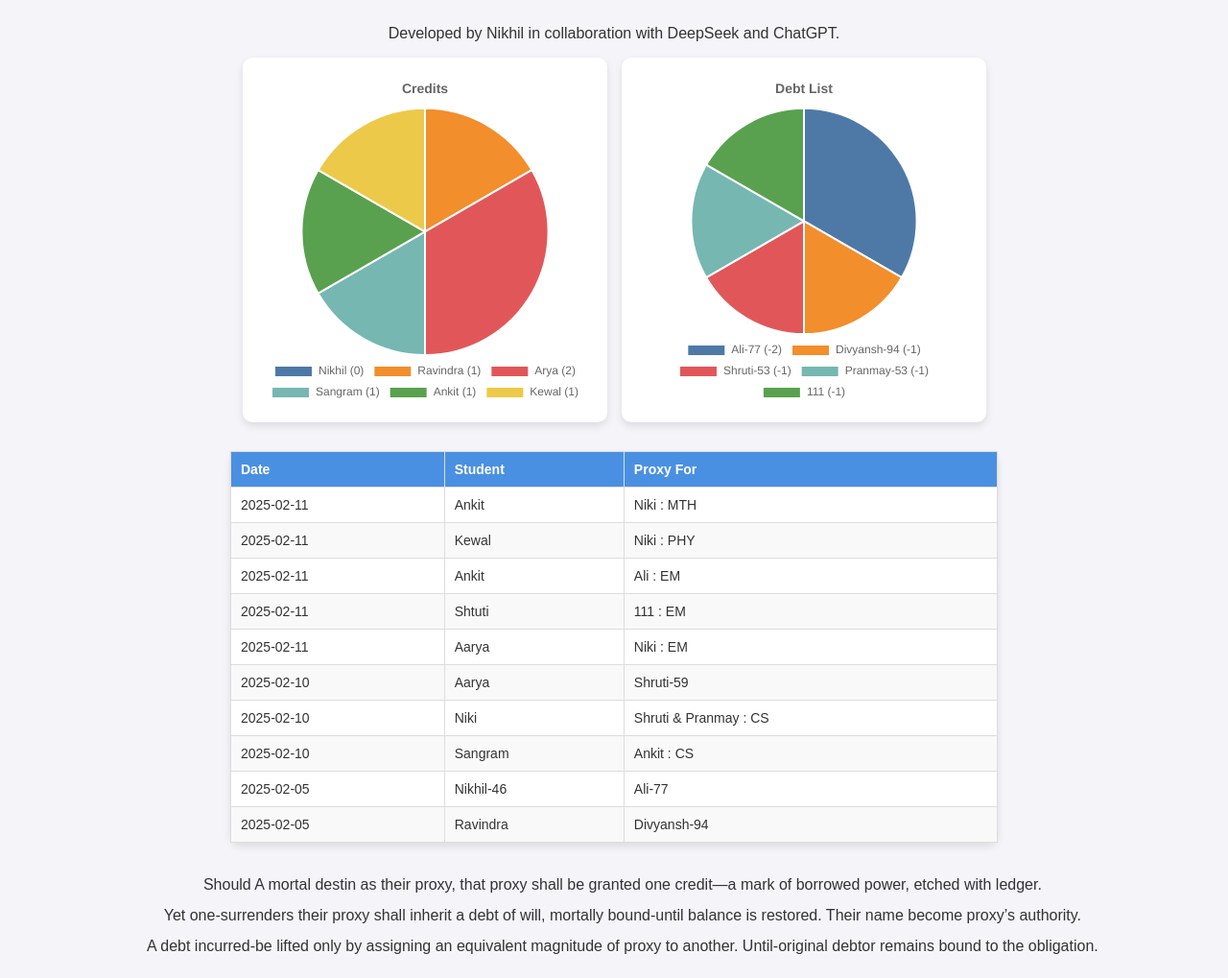
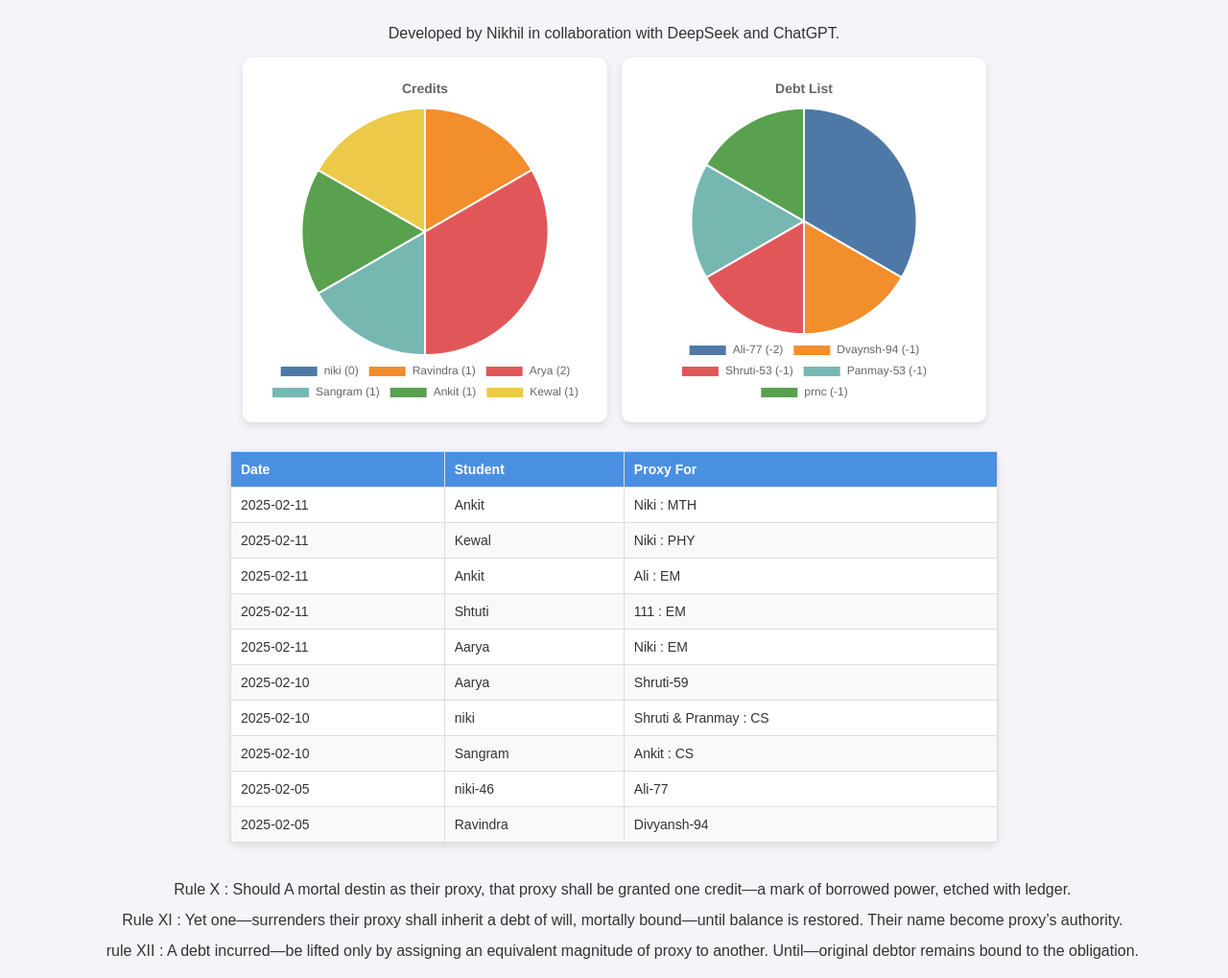
Before and after one commit to nikipoatgit/proxy, a plain HTML site: page index.html in a window 1280 px wide. Shown: the whole page at 96% size. Drawn offline with nearby package versions, Linux system fonts and the light colour scheme.

Commit message:
Update index.html

```diff
--- a/index.html
+++ b/index.html
@@ -76,12 +76,12 @@
             }
         }
         .poem {
-         font-family: 'Patrick Hand', sans-serif;
+         font-family: 'Caveat', sans-serif;
         white-space: pre-wrap;
-        font-size: 0.8 em;
+        font-size: 0.7 em;
         line-height: 1;
         margin: 0 auto;
-        padding: 5px;
+        padding: 10px 2px ;
     }
     </style>
 </head>
@@ -109,11 +109,11 @@
         </tbody>
     </table>
     <div class="poem">
-    Should A mortal destin as their proxy, that proxy shall be granted one credit—a mark of borrowed power, etched with ledger.
+    Rule X : Should A mortal destin as their proxy, that proxy shall be granted one credit—a mark of borrowed power, etched with ledger.
 
-    Yet one-surrenders their proxy shall inherit a debt of will, mortally bound-until balance is restored. Their name become proxy’s authority.
+    Rule XI : Yet one—surrenders their proxy shall inherit a debt of will, mortally bound—until balance is restored. Their name become proxy’s authority.
 
-    A debt incurred-be lifted only by assigning an equivalent magnitude of proxy to another. Until-original debtor remains bound to the obligation.
+    rule XII : A debt incurred—be lifted only by assigning an equivalent magnitude of proxy to another. Until—original debtor remains bound to the obligation.
 </div>
 
    <script>
@@ -121,7 +121,7 @@
     const ctx2 = document.getElementById('debtChart').getContext('2d');
 
     const proxyData = {
-        "Nikhil (0)": 0,
+        "niki (0)": 0,
         "Ravindra (1)": 1,
         "Arya (2)": 2,
         "Sangram (1)": 1,
@@ -131,10 +131,10 @@
 
     const debtData = {
         "Ali-77 (-2)": 2,
-        "Divyansh-94 (-1)": 1,
+        "Dvaynsh-94 (-1)": 1,
         "Shruti-53 (-1)": 1,
-        "Pranmay-53 (-1)": 1,
-        "111 (-1)": 1,
+        "Panmay-53 (-1)": 1,
+        "prnc (-1)": 1,
     };
 
     function generateColors(labels) {
@@ -200,9 +200,9 @@
         { date: "2025-02-11", student: "Shtuti", proxyFor: "111 : EM" },
         { date: "2025-02-11", student: "Aarya", proxyFor: "Niki : EM" },
         { date: "2025-02-10", student: "Aarya", proxyFor: "Shruti-59" },
-        { date: "2025-02-10", student: "Niki", proxyFor: "Shruti & Pranmay : CS" },
+        { date: "2025-02-10", student: "niki", proxyFor: "Shruti & Pranmay : CS" },
         { date: "2025-02-10", student: "Sangram", proxyFor: "Ankit : CS" },
-        { date: "2025-02-05", student: "Nikhil-46", proxyFor: "Ali-77" },
+        { date: "2025-02-05", student: "niki-46", proxyFor: "Ali-77" },
         { date: "2025-02-05", student: "Ravindra", proxyFor: "Divyansh-94" },
     ];
 
```
